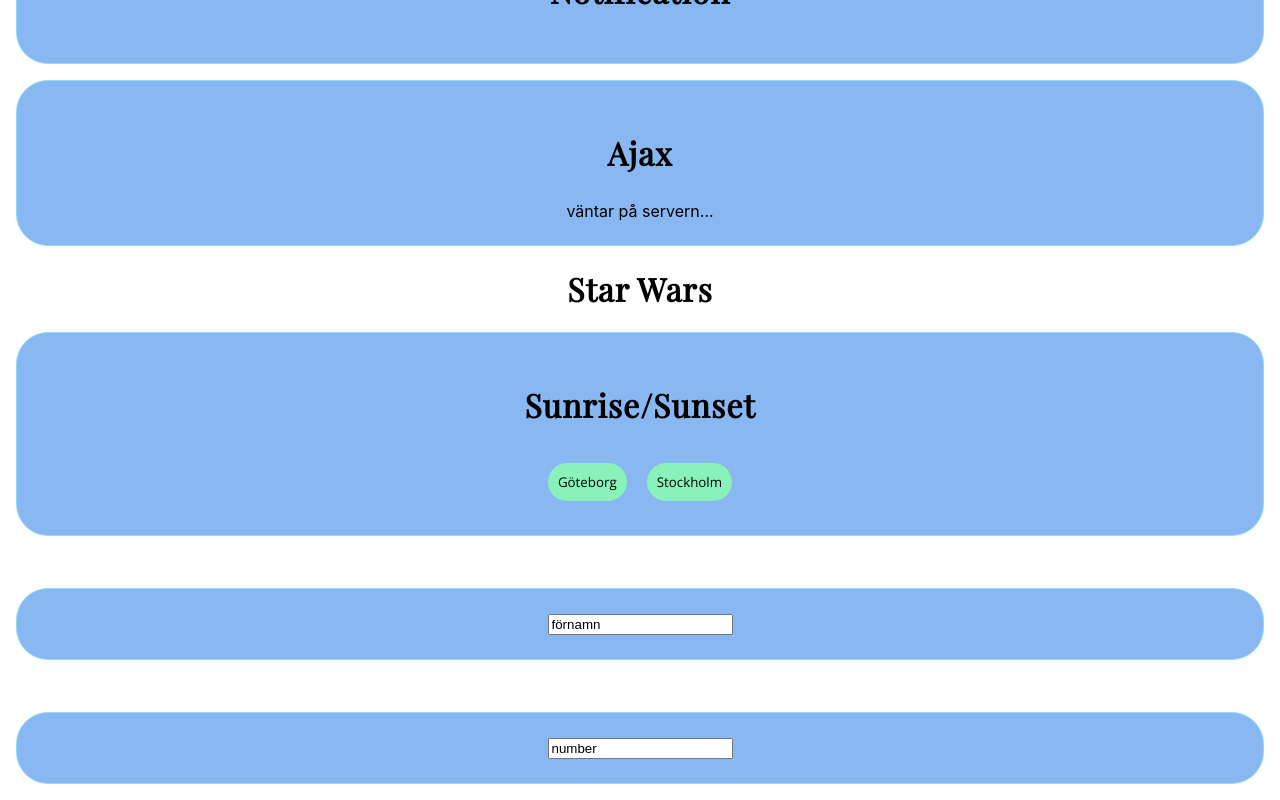
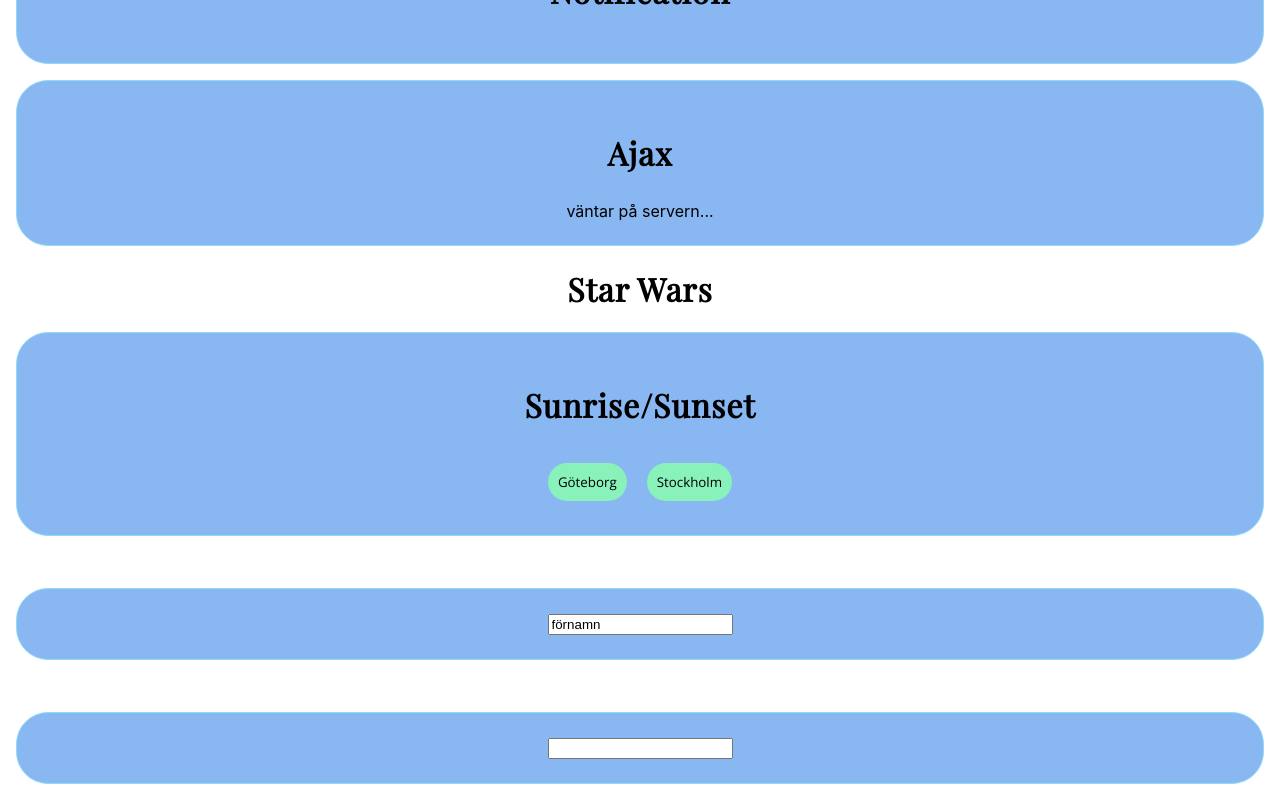
Before and after one commit to Sarahmaliin/react-ts-ovn-del-2, a React (Create React App) app: page / in a window 1280 px wide. Shown: the part 433-1233 px from the top of the page. Built offline with nearby package versions, Linux system fonts and the light colour scheme; no server answers.

Commit message:
numberform updated

```diff
--- a/src/Components/NumberForm.tsx
+++ b/src/Components/NumberForm.tsx
@@ -7,11 +7,11 @@
 
 const NumberForm: FC<NumberProps> = ({highest, lowest}) =>{
 
-    const [visible, setVisible] = useState<string>('number')
+    const [visible, setVisible] = useState<number>()
 
     async function handleNumberChange(e: ChangeEvent<HTMLInputElement>){
         e.preventDefault()
-        const value = e.target.value;
+        const value = Number(e.target.value);
         setVisible(value)
 
         }
```
